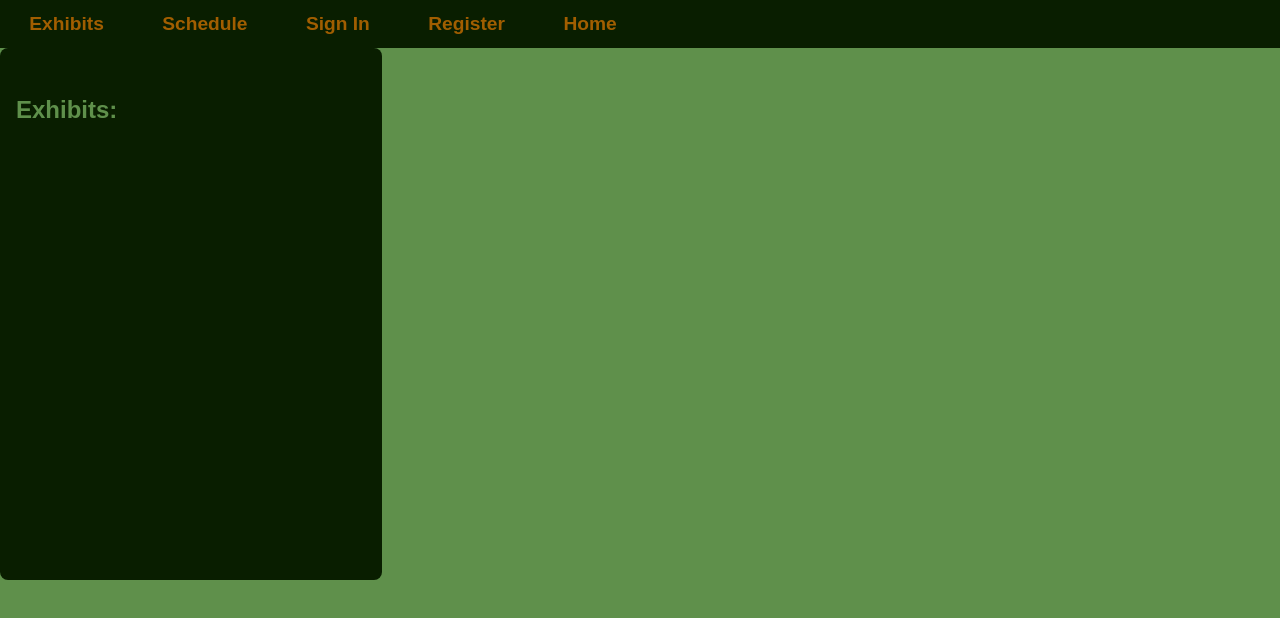
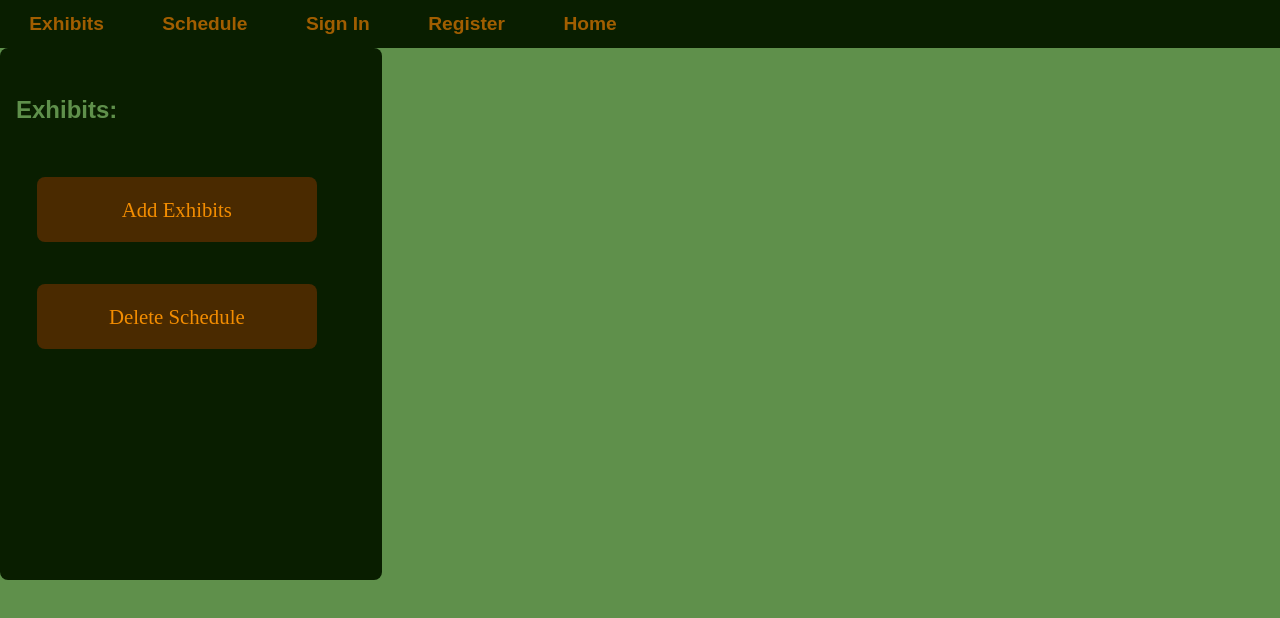
Before and after one commit to OliviaSchwartz/Of-Birds-And-Beasts, a React (Create React App) app: page /schedule/1 in a window 1280 px wide. Shown: the top 618 px of the page. Built offline with nearby package versions, Linux system fonts and the light colour scheme; the HTML template or start-up script is replaced by a standard one; a web font is replaced by a local one.

Commit message:
delete function for schedule

```diff
--- a/src/App.js
+++ b/src/App.js
@@ -78,7 +78,16 @@ const App = () => {
           />
           <Route
             path="/schedule/:id"
-            element={<ScheduleCard user={user} authenticated={authenticated} />}
+            element={
+              <ScheduleCard
+                user={user}
+                authenticated={authenticated}
+                schedule={schedule}
+                setSchedule={setSchedule}
+                scheduleExists={scheduleExists}
+                setScheduleExists={setScheduleExists}
+              />
+            }
           />
           <Route
             path="/exhibit"
--- a/src/components/ScheduleCard.jsx
+++ b/src/components/ScheduleCard.jsx
@@ -1,17 +1,31 @@
 import Schedule from "../pages/Schedule"
 import { useNavigate } from "react-router-dom"
 import { useParams } from "react-router-dom"
+import { DeleteSchedule } from "../services/ScheduleServices"
 
-const ScheduleDisplay = ({onClick, schedule, patron_Id, exhibit_Id, date, user, authenticated}) => {
+const ScheduleDisplay = (props) => {
+
+    const deleteOneSchedule = async (e) => {
+        e.preventDefault()
+        console.log(props.schedule_Id)
+        await DeleteSchedule(props.schedule_Id)
+        props.setToggle(!props.toggle)
+    }
 
     return (
-        <div className="card schedule-card"onClick={() => onClick(schedule)}  >
+        <div className="card exhibit-card" >
             <div className="schedule-info-wrapper flex-col">
-                <h3 className="runDateDisplay item1"> {date}</h3>
+                <h3 className="runDateDisplay item1"> {props.date}</h3>
                 <h4 className="cardDisplay item3"> Exhibits:</h4>
+                <button className="exhibit-button">Add Exhibits</button>
+                <button className="exhibit-button" onClick={deleteOneSchedule}>Delete Schedule</button>
             </div>
         </div>
     )
 }
 
 export default ScheduleDisplay
+
+
+// schedule, schedule_Id, exhibit_Id, date
+// onClick={()=> onClick(props.schedule)}
--- a/src/pages/Schedule.js
+++ b/src/pages/Schedule.js
@@ -45,10 +45,10 @@ const Schedule = ({
       const data = await GetSchedulesById(id)
       console.log(data)
       setSchedule(data)
-      setToggle(true)
+      // setToggle(true)
     }
     if (user) handleSchedule(user.id)
-  }, [latestSchedule])
+  }, [latestSchedule, toggle])
 
   const viewSchedules = (id) => {
     navigate(`${id}`)
@@ -78,15 +78,16 @@ const Schedule = ({
       </div>
       <div className="grid col-4">
         <div className="grid col-4">
-          {toggle
-            ? schedule.map((schedule) => (
-                <ScheduleCard
-                  key={schedule.id}
-                  date={schedule.date}
-                  onClick={() => viewSchedules(schedule.id)}
-                />
-              ))
-            : ''}
+          {schedule.map((schedule) => (
+            <ScheduleCard
+              key={schedule.id}
+              date={schedule.date}
+              schedule_Id={schedule.id}
+              setToggle={setToggle}
+              toggle={toggle}
+              // onClick={() => viewSchedules(schedule.id)}
+            />
+          ))}
         </div>
       </div>
     </div>
--- a/src/services/ScheduleServices.js
+++ b/src/services/ScheduleServices.js
@@ -35,3 +35,12 @@ export const UpdateSchedule = async (data, id) => {
     throw error
   }
 }
+
+export const DeleteSchedule = async (id) => {
+  try {
+    const res = await Client.delete(`/schedule/${id}`)
+    return res.data
+  } catch (error) {
+    throw error
+  }
+}
```
